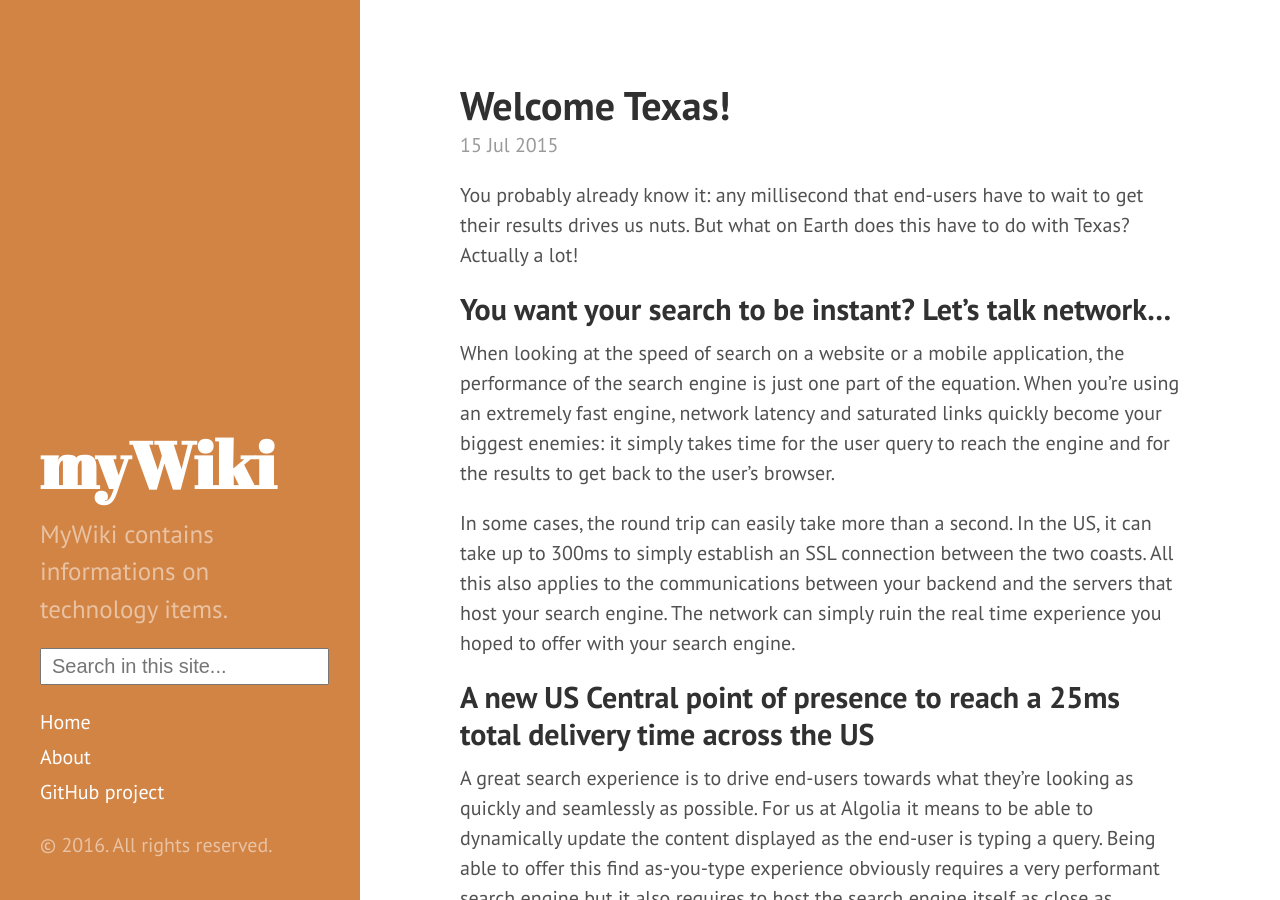
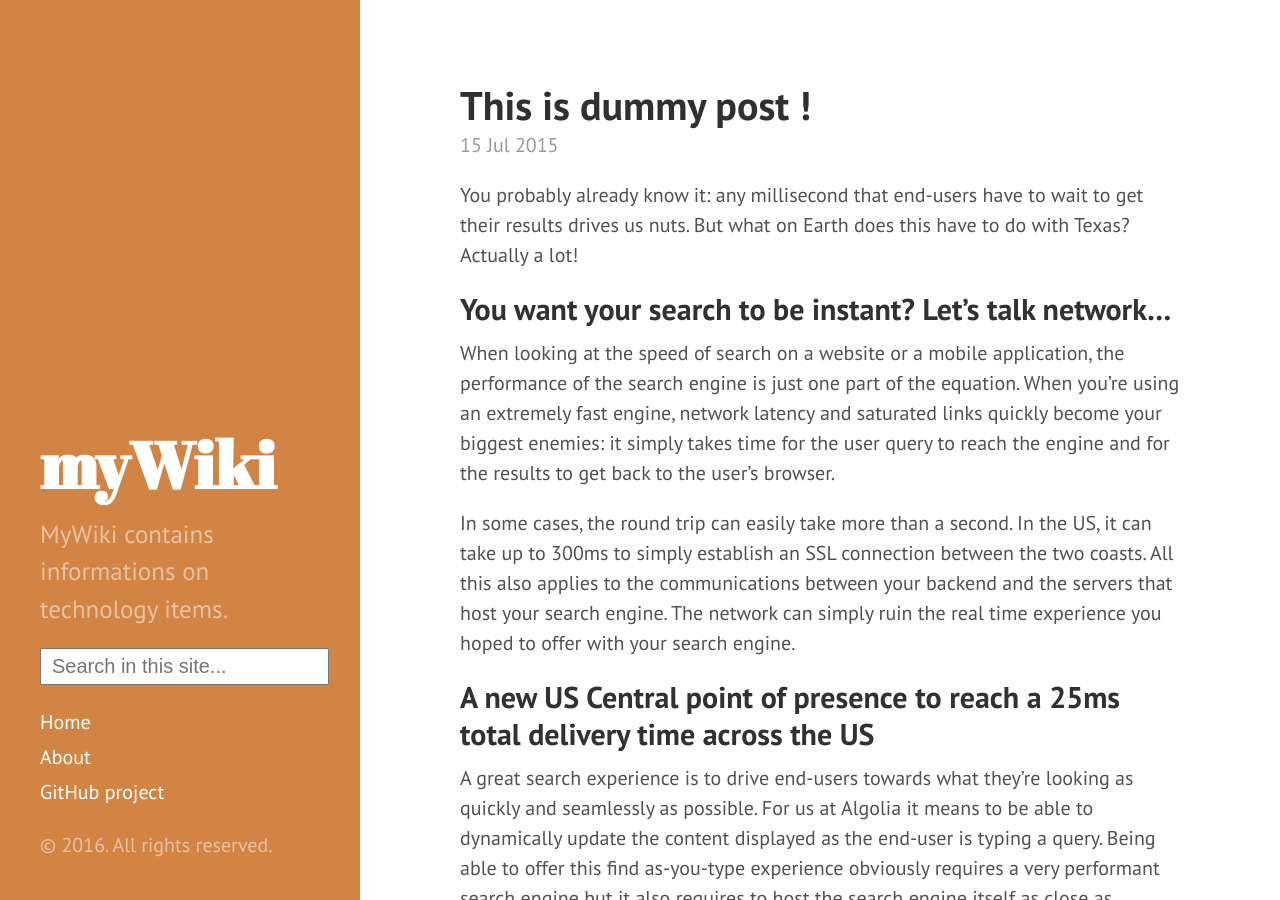
Before and after one commit to anandatheerthan/galeej2.github.io, a Jekyll site: the page built from _posts/2015-07-15-new-distributed-search-network-texas.md, in a window 1280 px wide and 900 px high. Built offline with Jekyll 4.4.1, drawn with Linux system fonts in a browser that asks for light colours; nearby versions of some CDN libraries; comment, search, counter and statistics services are not loaded.

Commit message:
Update 2015-07-15-new-distributed-search-network-texas.md

```diff
--- a/_posts/2015-07-15-new-distributed-search-network-texas.md
+++ b/_posts/2015-07-15-new-distributed-search-network-texas.md
@@ -1,6 +1,6 @@
 ---
 layout: post
-title: Welcome Texas!
+title: This is dummy post !
 author:
   login: gaetan
   email: gaetan@algolia.com
```
